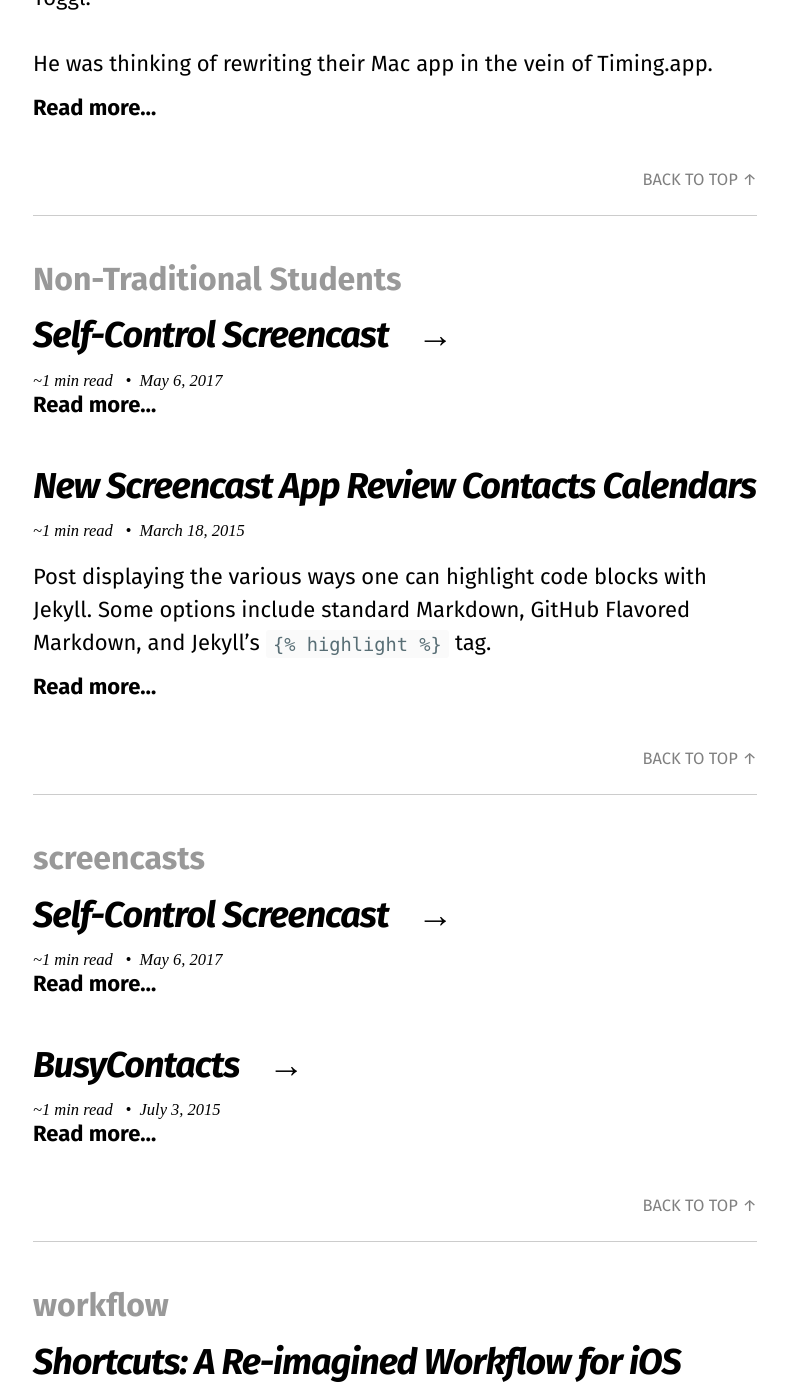
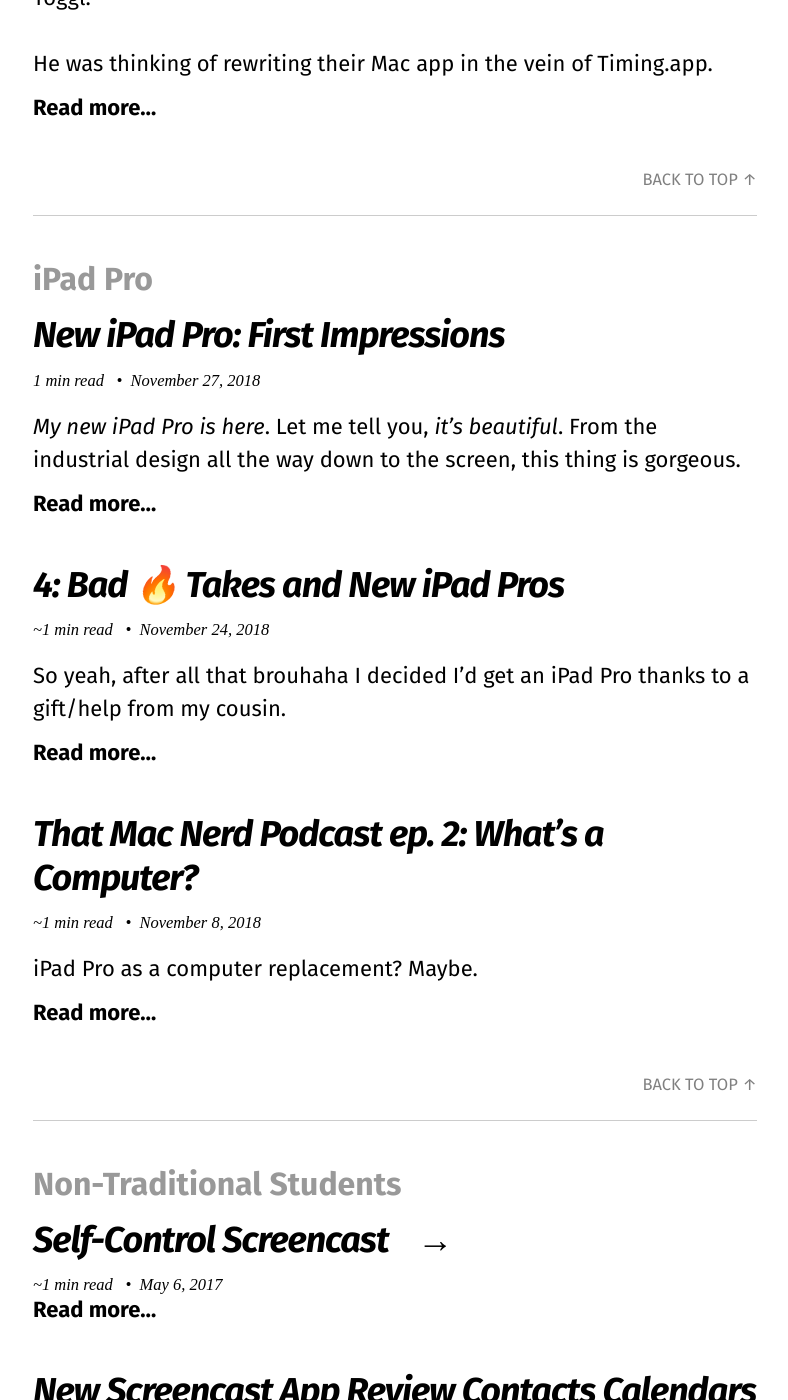
Before and after one commit to bryanbraun/tiffany.blog, a Jekyll site: the page built from tags.md, in a window 1280 px wide and 1400 px high, scrolled down 29901 px. Shown: the whole window, without its empty margins (245-1033 px from the left). Built offline with Jekyll 4.4.1, drawn with Linux system fonts in a browser that asks for light colours; nearby versions of some CDN libraries; some of the changed text lies outside the part shown.

Commit message:
Added categories and tags
Wrote this on the new iPad Pro so I am trying to get used to a new
workflow.

```diff
--- a/_posts/2018-11-27-new-ipad-pro.md
+++ b/_posts/2018-11-27-new-ipad-pro.md
@@ -4,7 +4,11 @@
 excerpt:
 layout: post
 categories:
+    - Pick of the Month
 tags:
+    - iPad Pro
+    - hardware
+    - real work
 image: https://res.cloudinary.com/thatmacnerd/image/upload/v1543365595/Header%20Images/New%20iPad%20Pro%20Post/new_ipad_pro.jpg
 description: This iPad puts the Pro in iPad Pro.
 ---
```
